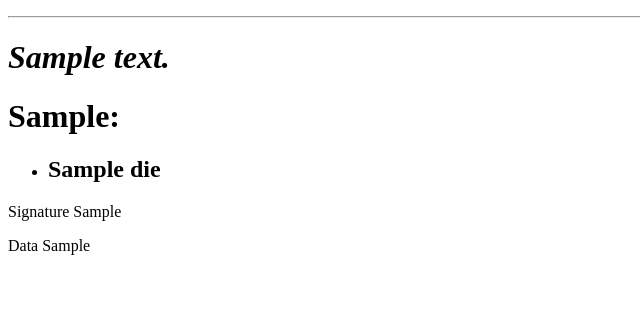
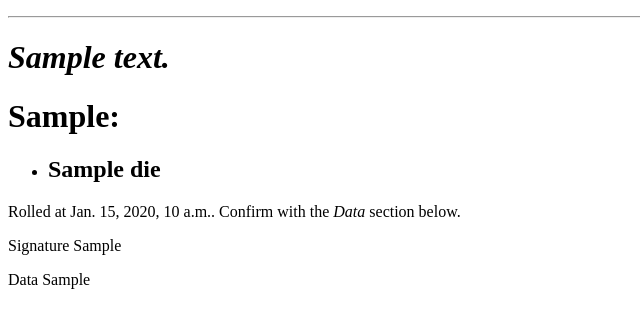
Before and after one commit to veigaribo/dietruth, a Django app: template project/templates/core/get_roll.html in a window 1280 px wide. Shown: the part 85-413 px from the top of the page, without its empty margins (0-640 px from the left). Run offline with Django 4.2, Linux system fonts and the light colour scheme; tables that the repository leaves empty hold one stand-in row (values such as "Sample post"); the template is opened without the code that fills it: values that come from a table or form of the project are taken from there, most other values are stand-ins (such as "Sample title", 1, 10 or a date in 2020).

Commit message:
Display date and time of roll

```diff
--- a/project/templates/core/get_roll.html
+++ b/project/templates/core/get_roll.html
@@ -14,6 +14,8 @@
     </ul>
 </div>
 
+<p>Rolled at {{ roll.created_at }}. Confirm with the <i>Data</i> section below.</p>
+
 {% if roll.signature %}
 <p>Signature {{ roll.signature }}</p>
 <p>Data {{ roll.randomdata }}</p>
```
